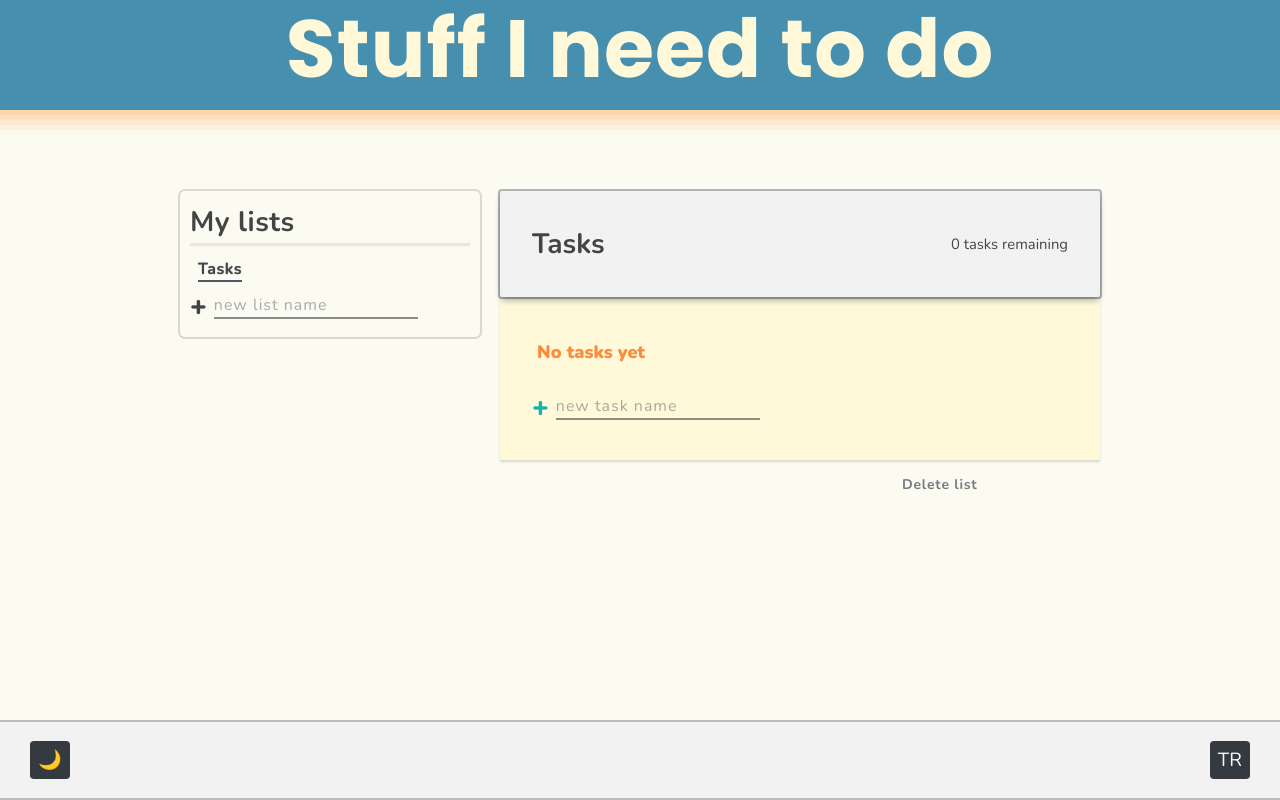
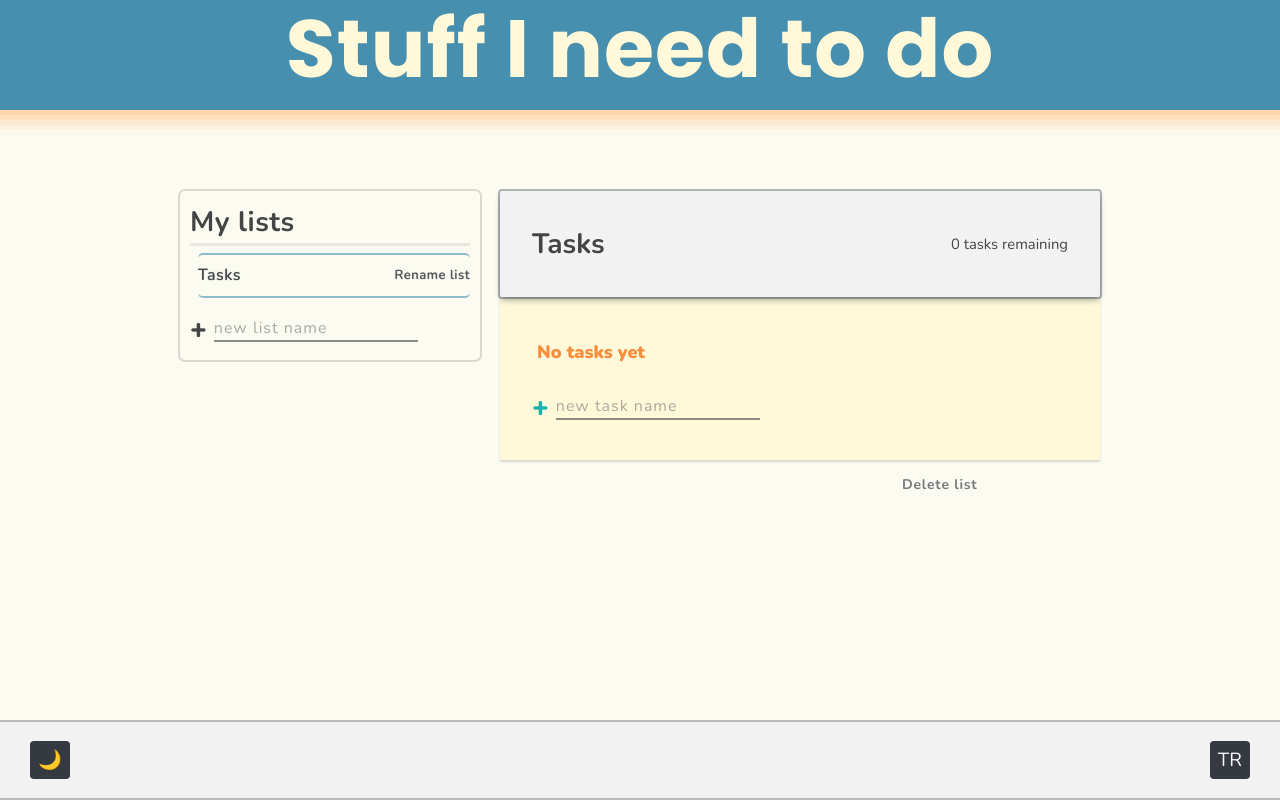
Before and after one commit to ersin-kaya/todo-queue, a website with bundled scripts: page index.html in a window 1280 px wide. Built offline with nearby package versions, Linux system fonts and the light colour scheme.

Commit message:
Refactored list item structure and updated styling

```diff
--- a/index.html
+++ b/index.html
@@ -84,7 +84,14 @@
     </div>
 
     <template id="list-template">
-      <li class="list-container"></li>
+      <li class="list-item">
+        <div id="list-container" class="list-container">
+          <span id="list-name" class="list-name"></span>
+          <span id="rename-list-text" class="rename-list-text">
+            Rename list
+          </span>
+        </div>
+      </li>
     </template>
 
     <template id="task-template">
--- a/sass/abstracts/_tokens.scss
+++ b/sass/abstracts/_tokens.scss
@@ -70,6 +70,8 @@ $all-tasks-task-list-title-box-shadow: rgba(17, 17, 26, 0.08) 0px 3px 1px 0px;
 
 $all-tasks-font-size: $font-size-400;
 $all-tasks-active-font-weight: $font-weight-bold;
+$all-tasks-active-border-color: rgba($color-steel-blue, 0.6);
+$all-tasks-active-border: 2px solid $all-tasks-active-border-color;
 
 $all-tasks-title-font-size: $font-size-700;
 $all-tasks-title-font-weight: $font-weight-bold;
@@ -85,6 +87,8 @@ $all-tasks-box-shadow-dark-theme: rgba(235, 235, 235, 0.02) 0px 1px 3px 0px,
 $all-tasks-task-list-title-box-shadow-dark-theme: rgba(255, 255, 255, 0.13) 0px
   3px 1px 0px;
 $all-tasks-active-text-shadow-dark-theme: rgba(245, 245, 245, 0.75) 0 0 1px;
+
+$all-tasks-active-border-color-dark-theme: rgba($color-mint-green, 0.5);
 
 // To-do list component
 $todo-list-font-size: $font-size-400;
--- a/sass/base/_dark-theme.scss
+++ b/sass/base/_dark-theme.scss
@@ -28,10 +28,11 @@ body[data-theme="dark"] {
     }
 
     .task-list {
-      .list-container {
+      .list-item {
         &.active-list {
           text-shadow: $all-tasks-active-text-shadow-dark-theme;
-          text-decoration-color: rgba(white, 0.1);
+          border-bottom-color: $all-tasks-active-border-color-dark-theme;
+          border-top-color: $all-tasks-active-border-color-dark-theme;
         }
       }
     }
--- a/sass/components/_all-tasks.scss
+++ b/sass/components/_all-tasks.scss
@@ -37,24 +37,60 @@
 
   .task-list {
     font-size: $all-tasks-font-size;
-    line-height: 2;
     list-style: none;
     padding-left: 0.5em;
 
-    .list-container {
-      cursor: pointer;
+    .list-item {
+      margin: 10px auto;
 
-      &:hover {
-        opacity: 0.66;
+      .list-container {
+        display: flex;
+        justify-content: space-between;
+        align-items: center;
+        column-gap: 15px;
+
+        .list-name,
+        .rename-list-text {
+          cursor: pointer;
+        }
+
+        .list-name {
+          font-weight: 500;
+
+          &:hover {
+            opacity: 0.8;
+          }
+        }
+
+        .rename-list-text {
+          display: none;
+          opacity: 0.9;
+
+          &:hover {
+            opacity: 0.7;
+          }
+        }
       }
 
       &.active-list {
         font-weight: $all-tasks-active-font-weight;
         text-shadow: $all-tasks-active-text-shadow;
-        text-decoration: underline;
-        text-underline-offset: 6px;
-        text-decoration-thickness: 2px;
-        text-decoration-color: rgba(black, 0.3);
+        border-bottom: $all-tasks-active-border;
+        border-top: $all-tasks-active-border;
+        border-radius: 5px;
+
+        .list-container {
+          padding: 10px 0px;
+          line-height: 1.3;
+
+          .rename-list-text {
+            display: flex;
+            justify-content: flex-end;
+            width: 150px;
+            font-size: 13px;
+            font-weight: 600;
+          }
+        }
       }
     }
   }
--- a/script.js
+++ b/script.js
@@ -58,8 +58,11 @@ let appLanguage =
   LANGUAGE.EN;
 
 listsContainer.addEventListener("click", (e) => {
-  if (e.target.tagName.toLowerCase() === "li") {
-    selectedListId = e.target.dataset.listId;
+  if (
+    e.target.tagName.toLowerCase() === "span" &&
+    e.target.classList.contains("list-name")
+  ) {
+    selectedListId = e.target.parentElement.parentElement.dataset.listId;
     saveAndRender();
   }
 });
@@ -69,7 +72,7 @@ function handleTouchForListRename(listContainer) {
 
   // Touch events - Start
   listContainer.addEventListener("touchstart", (e) => {
-    const targetElement = e.target;
+    const targetElement = e.target.parentElement.parentElement;
     if (
       targetElement.matches("li") &&
       targetElement.dataset.listId !== defaultListId
@@ -299,10 +302,17 @@ function renderLists() {
     const importedContent = document.importNode(listTemplate.content, true);
     const listElement = importedContent.firstElementChild;
     listElement.dataset.listId = list.id;
-    listElement.textContent = list.name;
     if (list.id === selectedListId) {
       listElement.classList.add("active-list");
     }
+
+    const listName = listElement.querySelector("#list-name");
+    listName.textContent = list.name;
+
+    const renameListText = listElement.querySelector("#rename-list-text");
+    renameListText.textContent =
+      activeTranslations?.buttons?.rename?.forList || "Rename list";
+
     listsContainer.appendChild(listElement);
   });
 }
@@ -317,14 +327,15 @@ function getSelectedListById(selectedListId) {
 
 function renameInputForList(listElement) {
   const listToRenameId = listElement.dataset.listId;
+  const listNameElement = listElement.querySelector("#list-name");
   const renameListFormTemplate = `
     <form action="" data-rename-list-form>
       <input
         type="text"
         class="rename list"
         data-rename-list-input
-        placeholder="${listElement.innerText}"
-        value="${listElement.innerText}"
+        placeholder="${listNameElement.innerText}"
+        value="${listNameElement.innerText}"
         aria-label="rename list name"
       />
     </form>
--- a/translations.json
+++ b/translations.json
@@ -11,6 +11,9 @@
       "remaining": "remaining"
     },
     "buttons": {
+      "rename": {
+        "forList": "Rename list"
+      },
       "clearCompleted": "Clear completed tasks",
       "deleteList": "Delete list",
       "theme": {
@@ -46,6 +49,9 @@
       "remaining": "kaldı"
     },
     "buttons": {
+      "rename": {
+        "forList": "Düzenle"
+      },
       "clearCompleted": "Tamamlanan görevleri temizle",
       "deleteList": "Listeyi sil",
       "theme": {
```
Also changed, not shown: css/main.css.
